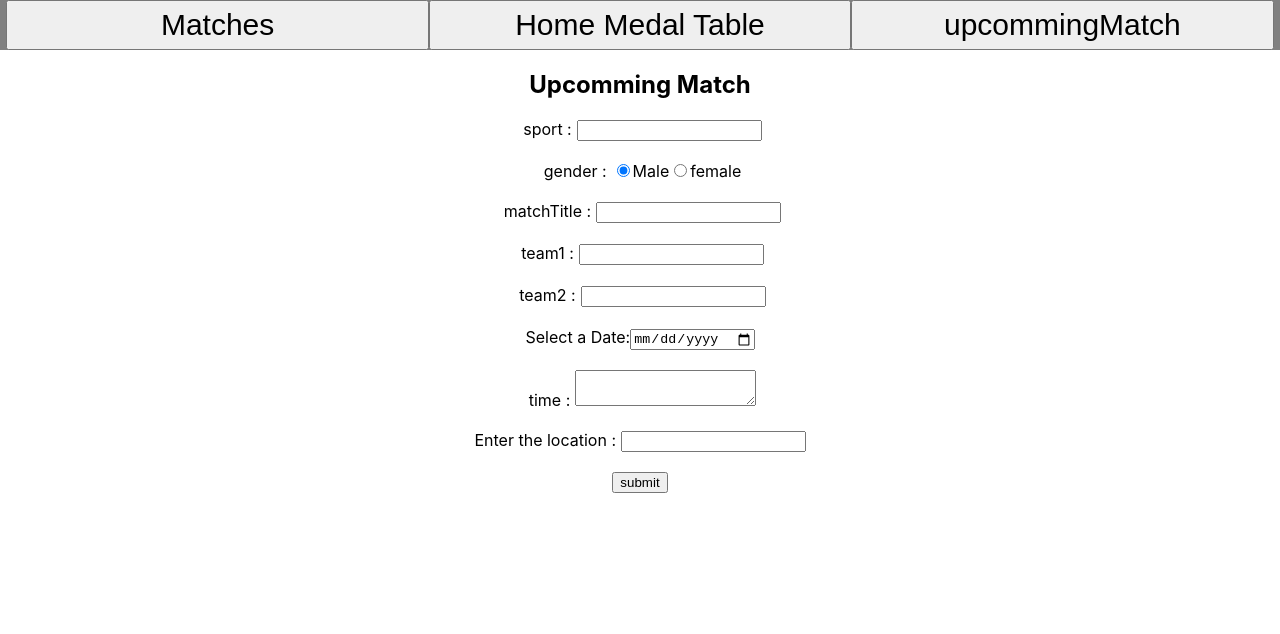
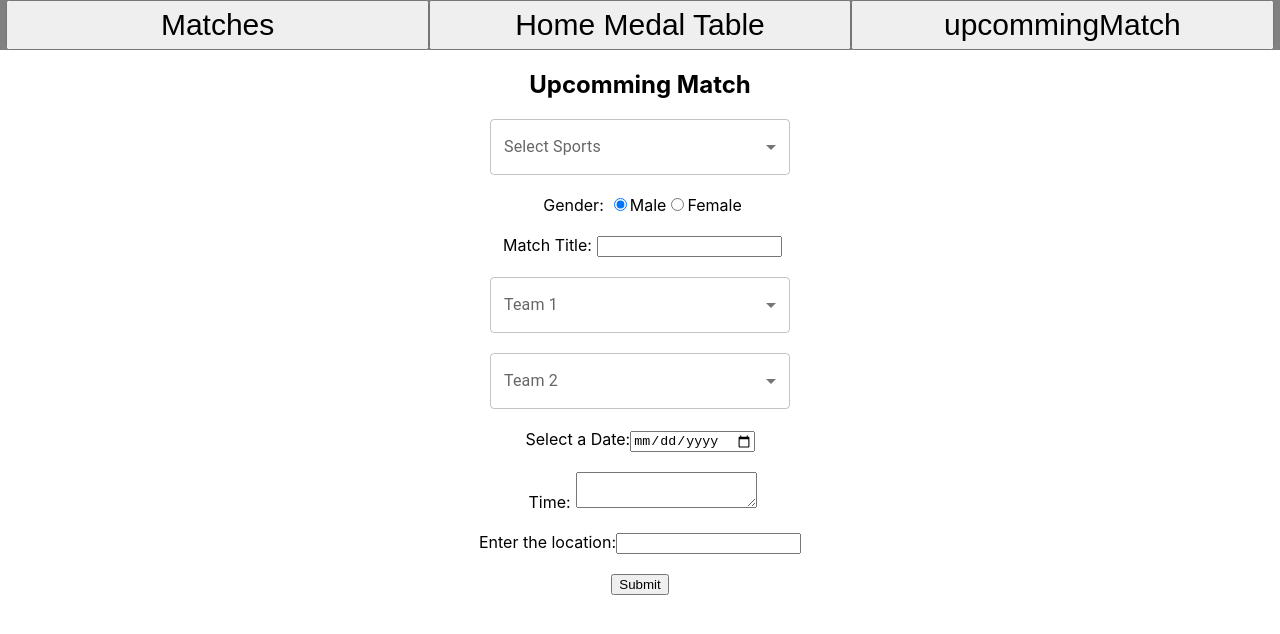
Before and after one commit to shubham691438/urja-admin, a React (Create React App) app: page /upcomming-match in a window 1280 px wide. Shown: the top 634 px of the page. Built offline with nearby package versions, Linux system fonts and the light colour scheme; no server answers.

Commit message:
added selection for teams and sports

```diff
--- a/src/components/HomeMedalTable.js
+++ b/src/components/HomeMedalTable.js
@@ -48,6 +48,8 @@ export const HomeMedalTable = () => {
     setPoints(0);
     setBranch("");
   }
+
+
   return (
     <div>
       <Navbar></Navbar>
--- a/src/components/Matches.js
+++ b/src/components/Matches.js
@@ -1,8 +1,13 @@
 import React, { useState } from "react";
 import { Navbar } from "./Navbar";
+import Box from "@mui/material/Box";
+import InputLabel from "@mui/material/InputLabel";
+import MenuItem from "@mui/material/MenuItem";
+import FormControl from "@mui/material/FormControl";
+import Select from "@mui/material/Select";
 
 export const Matches = () => {
-  const backendUrl = process.env.REACT_APP_BACKEND_URL
+  const backendUrl = process.env.REACT_APP_BACKEND_URL;
 
   const [sport, setSport] = useState("");
   const [gender, setGender] = useState("male");
@@ -12,20 +17,23 @@ export const Matches = () => {
   const [score, setScore] = useState("");
   const [result, setResult] = useState("");
 
+  const [isTeam1Other, setIsTeam1Other] = useState(false); // Track if "Other" is selected in Team 1
+  const [isTeam2Other, setIsTeam2Other] = useState(false); // Track if "Other" is selected in Team 2
+
   async function handleSubmit() {
     if (!sport || !gender || !title || !team1 || !team2 || !score || !result) {
-      alert("please fill out all the fields");
+      alert("Please fill out all the fields");
       return;
     }
 
-    let data = await fetch(backendUrl+"/api/matches/add-match-score", {
+    let data = await fetch(backendUrl + "/api/matches/add-match-score", {
       method: "post",
       body: JSON.stringify({
         sport,
         gender,
-        matchTitle:title,
-        team1,
-        team2,
+        matchTitle: title, // Use title instead of matchTitle
+        team1: isTeam1Other ? team1 : team1, // Use team1 if it's not "Other"
+        team2: isTeam2Other ? team2 : team2, // Use team2 if it's not "Other"
         score,
         result,
       }),
@@ -34,18 +42,33 @@ export const Matches = () => {
       },
     });
     data = await data.json();
-    //console.log(data);
     if (data.msg) {
-      alert("data inserted successfully");
-    } else alert("data could not be uploaded");
+      alert("Data inserted successfully");
+    } else {
+      alert("Data could not be uploaded");
+    }
     setSport("");
-    setGender("");
+    setGender("male"); // Reset gender to "male"
     setTitle("");
     setTeam1("");
     setTeam2("");
     setScore("");
     setResult("");
   }
+
+  // Event handler for Team 1 select change
+  const handleTeam1Change = (e) => {
+    setTeam1(e.target.value);
+    // If "Other" is selected, show the text box
+    setIsTeam1Other(e.target.value === "other");
+  };
+
+  // Event handler for Team 2 select change
+  const handleTeam2Change = (e) => {
+    setTeam2(e.target.value);
+    // If "Other" is selected, show the text box
+    setIsTeam2Other(e.target.value === "other");
+  };
 
   return (
     <div>
@@ -59,44 +82,58 @@ export const Matches = () => {
         }}
       >
         <h2>Matches</h2>
-        <div>
-          <label for="sport" style={{ margin: "5px" }}>
-            sport :
-          </label>
-          <input
-            type="text"
-            id="sport"
-            name="sport"
+
+        <Box sx={{ width: "300px",  }}>
+          <FormControl fullWidth>
+            <InputLabel id="demo-simple-select-label">Select Sports</InputLabel>
+              <Select
+                labelId="demo-simple-select-label"
+                id="demo-simple-select"
                 value={sport}
-            required={true}
+                label="sport"
                 onChange={(e) => setSport(e.target.value)}
-          ></input>
-        </div>
+              >
+                <MenuItem value="cricket">Cricket</MenuItem>
+                <MenuItem value="football">Football</MenuItem>
+                <MenuItem value="badminton">Badminton</MenuItem>
+                <MenuItem value="hockey">Hockey</MenuItem>
+                <MenuItem value="athletic">Athletic</MenuItem>
+                <MenuItem value="tableTennis">Table Tennis</MenuItem>
+                <MenuItem value="lawnTennis">Lawn Tennis</MenuItem>
+                <MenuItem value="chess">Chess</MenuItem>
+                <MenuItem value="volleyball">Volleyball</MenuItem>
+                <MenuItem value="basketball">Basketball</MenuItem>
+
+              </Select>
+          </FormControl>
+        </Box>
+
         <br></br>
         <div>
-          <label for="gender" style={{ margin: "5px" }}>
-            gender :
+          <label htmlFor="gender" style={{ margin: "5px" }}>
+            Gender:
           </label>
           <input
             type="radio"
             value="male"
             name="gender"
-            defaultChecked={true}
-            onChange={(e) => setGender(e.target.value)}
+            checked={gender === "male"} // Use checked to control radio button state
+            onChange={(e) => setGender("male")} // Set gender to "male"
           ></input>
-          <label for="male">Male</label>
+          <label htmlFor="male">Male</label>
           <input
             type="radio"
             value="female"
             name="gender"
-            onChange={(e) => setGender(e.target.value)}
+            checked={gender === "female"} // Use checked to control radio button state
+            onChange={(e) => setGender("female")} // Set gender to "female"
           ></input>
-          <label for="female">female</label>
+          <label htmlFor="female">Female</label>
         </div>
         <br></br>
         <div>
-          <label for="title" style={{ margin: "5px" }}>
-            matchTitle :
+          <label htmlFor="title" style={{ margin: "5px" }}>
+            Match Title:
           </label>
           <input
             type="text"
@@ -108,38 +145,91 @@ export const Matches = () => {
           ></input>
         </div>
         <br></br>
+
+        <Box sx={{ width: "300px" }}>
+          <FormControl fullWidth>
+            <InputLabel id="demo-simple-select-label">Team 1</InputLabel>
+            <Select
+              labelId="demo-simple-select-label"
+              id="demo-simple-select"
+              value={team1}
+              label="team1"
+              onChange={handleTeam1Change} // Call the handleTeam1Change event handler
+            >
+              <MenuItem value="cse">Computer Science And Engineering</MenuItem>
+              <MenuItem value="ece">Electronics and Communication Engineering</MenuItem>
+              <MenuItem value="eee">Electrical Engineering</MenuItem>
+              <MenuItem value="ce">Civil Engineering</MenuItem>
+              <MenuItem value="me">Mechanical Engineering</MenuItem>
+              <MenuItem value="mme">Metallurgical and Materials Engineering</MenuItem>
+              <MenuItem value="pie-ecm">Production and Industrial Engineering + Engineering and Computational Mechanics</MenuItem>
+              <MenuItem value="pg">M. Tech + M.SC + MCA</MenuItem>
+              <MenuItem value="other">Other</MenuItem>
+            </Select>
+          </FormControl>
+        </Box>
+
+        {isTeam1Other && ( // Conditionally render the text box for Team 1 "Other"
           <div>
-          <label for="team1" style={{ margin: "5px" }}>
-            team1 :
+            <label htmlFor="otherTeam1" style={{ margin: "5px" }}>
+              Other Team 1:
             </label>
             <input
               type="text"
-            id="team1"
-            name="team1"
+              id="otherTeam1"
+              name="otherTeam1"
               value={team1}
               required={true}
               onChange={(e) => setTeam1(e.target.value)}
             ></input>
           </div>
-        <br></br>
+        )}
+
+        <br />
+        <Box sx={{ width: "300px" }}>
+          <FormControl fullWidth>
+            <InputLabel id="demo-simple-select-label">Team 2</InputLabel>
+            <Select
+              labelId="demo-simple-select-label"
+              id="demo-simple-select"
+              value={team2}
+              label="team2"
+              onChange={handleTeam2Change} // Call the handleTeam2Change event handler
+            >
+              <MenuItem value="cse">Computer Science And Engineering</MenuItem>
+              <MenuItem value="ece">Electronics and Communication Engineering</MenuItem>
+              <MenuItem value="eee">Electrical Engineering</MenuItem>
+              <MenuItem value="ce">Civil Engineering</MenuItem>
+              <MenuItem value="me">Mechanical Engineering</MenuItem>
+              <MenuItem value="mme">Metallurgical and Materials Engineering</MenuItem>
+              <MenuItem value="pie-ecm">Production and Industrial Engineering + Engineering and Computational Mechanics</MenuItem>
+              <MenuItem value="pg">M. Tech + M.SC + MCA</MenuItem>
+              <MenuItem value="other">Other</MenuItem>
+            </Select>
+          </FormControl>
+        </Box>
+
+        {isTeam2Other && ( // Conditionally render the text box for Team 2 "Other"
           <div>
-          <label for="team2" style={{ margin: "5px" }}>
-            team2 :
+            <label htmlFor="otherTeam2" style={{ margin: "5px" }}>
+              Other Team 2:
             </label>
             <input
               type="text"
-            id="team2"
-            name="team2"
+              id="otherTeam2"
+              name="otherTeam2"
               value={team2}
               required={true}
               onChange={(e) => setTeam2(e.target.value)}
             ></input>
           </div>
+        )}
+
         <br></br>
 
         <div>
-          <label for="score" style={{ margin: "5px" }}>
-            score :
+          <label htmlFor="score" style={{ margin: "5px" }}>
+            Score:
           </label>
           <textarea
             type="text"
@@ -152,7 +242,7 @@ export const Matches = () => {
         </div>
         <br></br>
         <div>
-          <label for="result">Enter the result : </label>
+          <label htmlFor="result">Result:</label>
           <input
             type="text"
             id="result"
@@ -165,7 +255,7 @@ export const Matches = () => {
         <br></br>
         <input
           type="button"
-          value="submit"
+          value="Submit"
           onClick={(e) => handleSubmit(e)}
         ></input>
         <br></br>
--- a/src/components/UpcommingMatch.js
+++ b/src/components/UpcommingMatch.js
@@ -1,8 +1,14 @@
 import React, { useState } from "react";
 import { Navbar } from "./Navbar";
 
+import Box from "@mui/material/Box";
+import InputLabel from "@mui/material/InputLabel";
+import MenuItem from "@mui/material/MenuItem";
+import FormControl from "@mui/material/FormControl";
+import Select from "@mui/material/Select";
+
 export const UpcommingMatch = () => {
-  const backendUrl = process.env.REACT_APP_BACKEND_URL
+  const backendUrl = process.env.REACT_APP_BACKEND_URL;
 
   const [sport, setSport] = useState("");
   const [gender, setGender] = useState("male");
@@ -12,21 +18,31 @@ export const UpcommingMatch = () => {
   const [date, setDate] = useState("");
   const [time, setTime] = useState("");
   const [location, setLocation] = useState("");
+  const [isTeam1Other, setIsTeam1Other] = useState(false); // Track if "Other" is selected in Team 1
+  const [isTeam2Other, setIsTeam2Other] = useState(false); // Track if "Other" is selected in Team 2
 
   async function handleSubmit() {
-    if (!sport || !gender || !matchTitle || !team1 || !team2 || !date || !location) {
-      alert("please fill out all the fields");
+    if (
+      !sport ||
+      !gender ||
+      !matchTitle ||
+      !team1 ||
+      !team2 ||
+      !date ||
+      !location
+    ) {
+      alert("Please fill out all the fields");
       return;
     }
 
-    let data = await fetch(backendUrl+"/api/matches/add-upcomming-match", {
+    let data = await fetch(backendUrl + "/api/matches/add-upcomming-match", {
       method: "post",
       body: JSON.stringify({
         sport,
         gender,
         matchTitle,
-        team1,
-        team2,
+        team1: isTeam1Other ? team1 : team1, // Use team1 if it's not "Other"
+        team2: isTeam2Other ? team2 : team2, // Use team2 if it's not "Other"
         date,
         time,
         location,
@@ -38,8 +54,8 @@ export const UpcommingMatch = () => {
     data = await data.json();
     console.log(data);
     if (data.msg) {
-      alert("data inserted successfully");
-    } else alert("data could not be uploaded");
+      alert("Data inserted successfully");
+    } else alert("Data could not be uploaded");
     setSport("");
     setGender("");
     setMatchTitle("");
@@ -48,8 +64,21 @@ export const UpcommingMatch = () => {
     setDate("");
     setTime("");
     setLocation("");
+  }
 
-  }
+  // Event handler for Team 1 select change
+  const handleTeam1Change = (e) => {
+    setTeam1(e.target.value);
+    // If "Other" is selected, show the text box
+    setIsTeam1Other(e.target.value === "other");
+  };
+
+  // Event handler for Team 2 select change
+  const handleTeam2Change = (e) => {
+    setTeam2(e.target.value);
+    // If "Other" is selected, show the text box
+    setIsTeam2Other(e.target.value === "other");
+  };
 
   return (
     <div>
@@ -63,23 +92,38 @@ export const UpcommingMatch = () => {
         }}
       >
         <h2>Upcomming Match</h2>
-        <div>
-          <label for="sport" style={{ margin: "5px" }}>
-            sport :
-          </label>
-          <input
-            type="text"
-            id="sport"
-            name="sport"
+
+        <Box sx={{ width: "300px",  }}>
+          <FormControl fullWidth>
+            <InputLabel id="demo-simple-select-label">Select Sports</InputLabel>
+              <Select
+                labelId="demo-simple-select-label"
+                id="demo-simple-select"
                 value={sport}
-            required={true}
+                label="sport"
                 onChange={(e) => setSport(e.target.value)}
-          ></input>
-        </div>
+              >
+                <MenuItem value="cricket">Cricket</MenuItem>
+                <MenuItem value="football">Football</MenuItem>
+                <MenuItem value="badminton">Badminton</MenuItem>
+                <MenuItem value="hockey">Hockey</MenuItem>
+                <MenuItem value="athletic">Athletic</MenuItem>
+                <MenuItem value="tableTennis">Table Tennis</MenuItem>
+                <MenuItem value="lawnTennis">Lawn Tennis</MenuItem>
+                <MenuItem value="chess">Chess</MenuItem>
+                <MenuItem value="volleyball">Volleyball</MenuItem>
+                <MenuItem value="basketball">Basketball</MenuItem>
+
+              </Select>
+          </FormControl>
+        </Box>
+
+
+
         <br></br>
         <div>
-          <label for="gender" style={{ margin: "5px" }}>
-            gender :
+          <label htmlFor="gender" style={{ margin: "5px" }}>
+            Gender:
           </label>
           <input
             type="radio"
@@ -88,19 +132,19 @@ export const UpcommingMatch = () => {
             defaultChecked={true}
             onChange={(e) => setGender(e.target.value)}
           ></input>
-          <label for="male">Male</label>
+          <label htmlFor="male">Male</label>
           <input
             type="radio"
             value="female"
             name="gender"
             onChange={(e) => setGender(e.target.value)}
           ></input>
-          <label for="female">female</label>
+          <label htmlFor="female">Female</label>
         </div>
         <br></br>
         <div>
-          <label for="matchTitle" style={{ margin: "5px" }}>
-            matchTitle :
+          <label htmlFor="matchTitle" style={{ margin: "5px" }}>
+            Match Title:
           </label>
           <input
             type="text"
@@ -112,33 +156,86 @@ export const UpcommingMatch = () => {
           ></input>
         </div>
         <br></br>
+
+        <Box sx={{ width: "300px" }}>
+          <FormControl fullWidth>
+            <InputLabel id="demo-simple-select-label">Team 1</InputLabel>
+            <Select
+              labelId="demo-simple-select-label"
+              id="demo-simple-select"
+              value={team1}
+              label="team1"
+              onChange={handleTeam1Change} // Call the handleTeam1Change event handler
+            >
+              <MenuItem value="cse">Computer Science And Engineering</MenuItem>
+              <MenuItem value="ece">Electronics and Communication Engineering</MenuItem>
+              <MenuItem value="eee">Electrical Engineering</MenuItem>
+              <MenuItem value="ce">Civil Engineering</MenuItem>
+              <MenuItem value="me">Mechanical Engineering</MenuItem>
+              <MenuItem value="mme">Metallurgical and Materials Engineering</MenuItem>
+              <MenuItem value="pie-ecm">Production and Industrial Engineering + Engineering and Computational Mechanics</MenuItem>
+              <MenuItem value="pg">M. Tech + M.SC + MCA</MenuItem>
+              <MenuItem value="other">Other</MenuItem>
+            </Select>
+          </FormControl>
+        </Box>
+
+        {isTeam1Other && ( // Conditionally render the text box for Team 1 "Other"
           <div>
-          <label for="team1" style={{ margin: "5px" }}>
-            team1 :
+            <label htmlFor="otherTeam1" style={{ margin: "5px" }}>
+              Other Team 1:
             </label>
             <input
               type="text"
-            id="team1"
-            name="team1"
+              id="otherTeam1"
+              name="otherTeam1"
               value={team1}
               required={true}
               onChange={(e) => setTeam1(e.target.value)}
             ></input>
           </div>
-        <br></br>
+        )}
+
+        <br />
+        <Box sx={{ width: "300px" }}>
+          <FormControl fullWidth>
+            <InputLabel id="demo-simple-select-label">Team 2</InputLabel>
+            <Select
+              labelId="demo-simple-select-label"
+              id="demo-simple-select"
+              value={team2}
+              label="team2"
+              onChange={handleTeam2Change} // Call the handleTeam2Change event handler
+            >
+              <MenuItem value="cse">Computer Science And Engineering</MenuItem>
+              <MenuItem value="ece">Electronics and Communication Engineering</MenuItem>
+              <MenuItem value="eee">Electrical Engineering</MenuItem>
+              <MenuItem value="ce">Civil Engineering</MenuItem>
+              <MenuItem value="me">Mechanical Engineering</MenuItem>
+              <MenuItem value="mme">Metallurgical and Materials Engineering</MenuItem>
+              <MenuItem value="pie-ecm">Production and Industrial Engineering + Engineering and Computational Mechanics</MenuItem>
+              <MenuItem value="pg">M. Tech + M.SC + MCA</MenuItem>
+              <MenuItem value="other">Other</MenuItem>
+            </Select>
+          </FormControl>
+        </Box>
+
+        {isTeam2Other && ( // Conditionally render the text box for Team 2 "Other"
           <div>
-          <label for="team2" style={{ margin: "5px" }}>
-            team2 :
+            <label htmlFor="otherTeam2" style={{ margin: "5px" }}>
+              Other Team 2:
             </label>
             <input
               type="text"
-            id="team2"
-            name="team2"
+              id="otherTeam2"
+              name="otherTeam2"
               value={team2}
               required={true}
               onChange={(e) => setTeam2(e.target.value)}
             ></input>
           </div>
+        )}
+
         <br></br>
 
         <div>
@@ -155,21 +252,20 @@ export const UpcommingMatch = () => {
 
         <br></br>
         <div>
-          <label for="time" style={{ margin: "5px" }}>
-            time :
+          <label htmlFor="time" style={{ margin: "5px" }}>
+            Time:
           </label>
           <textarea
             type="text"
             id="time"
             name="time"
             value={time}
-
             onChange={(e) => setTime(e.target.value)}
           ></textarea>
         </div>
         <br></br>
         <div>
-          <label for="location">Enter the location : </label>
+          <label htmlFor="location">Enter the location:</label>
           <input
             type="text"
             id="location"
@@ -182,7 +278,7 @@ export const UpcommingMatch = () => {
         <br></br>
         <input
           type="button"
-          value="submit"
+          value="Submit"
           onClick={(e) => handleSubmit(e)}
         ></input>
         <br></br>
```
Lines whose indentation alone changed are shown as unchanged.
